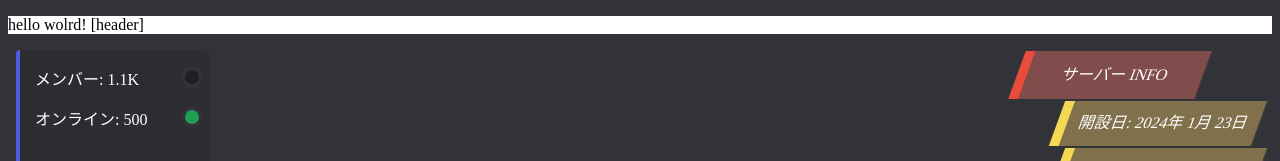
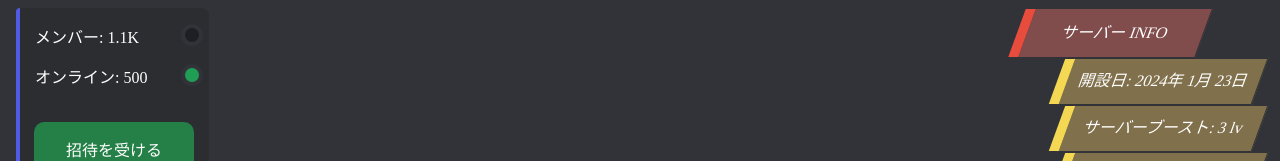
Before and after one commit to satou-server/satou-server.github.io, a plain HTML site: page index.html in a window 1280 px wide. Shown: the top 161 px of the page. Drawn offline with Linux system fonts and the light colour scheme.

Commit message:
Update index.html

```diff
--- a/index.html
+++ b/index.html
@@ -7,7 +7,6 @@
     <title>砂糖鯖</title>
 </head>
 <body>
-    <script src="js/html/header.js"></script>
     <main>
         <div id="top">
             <div id="server-members-list">
```
